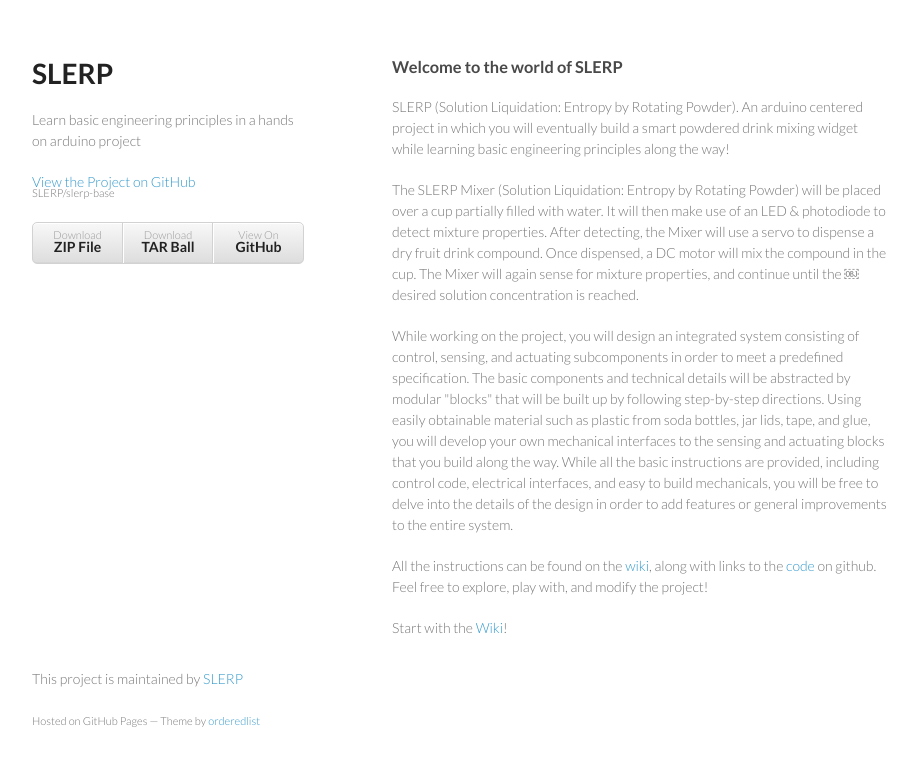
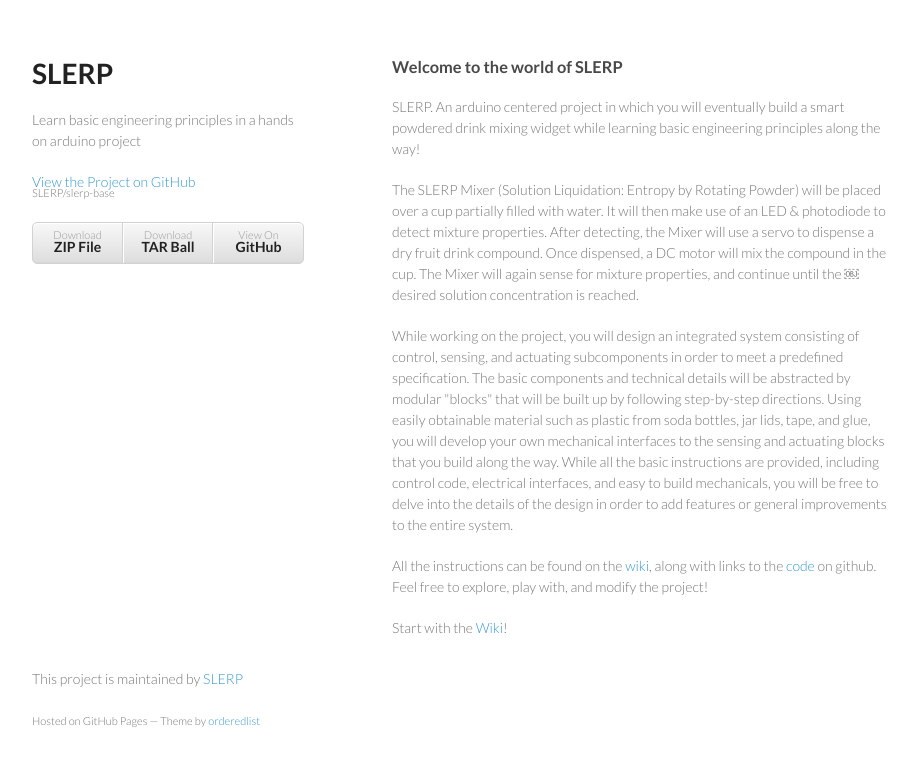
Before and after one commit to SLERP/slerp-base, a plain HTML site: page index.html in a window 1280 px wide. Shown: the whole page, without its empty margins (178-1095 px from the left). Drawn offline with Linux system fonts and the light colour scheme.

Commit message:
Update index.html

```diff
--- a/index.html
+++ b/index.html
@@ -32,7 +32,7 @@
 <a name="welcome-to-the-world-of-slerp" class="anchor" href="#welcome-to-the-world-of-slerp"><span class="octicon octicon-link"></span></a>Welcome to the world of SLERP</h3>
 
 <p>
-SLERP (Solution Liquidation: Entropy by Rotating Powder). An arduino centered project in which you will
+SLERP. An arduino centered project in which you will
 eventually build a smart powdered drink mixing widget while learning basic engineering principles along the way!
 </p>
 <p>
```
